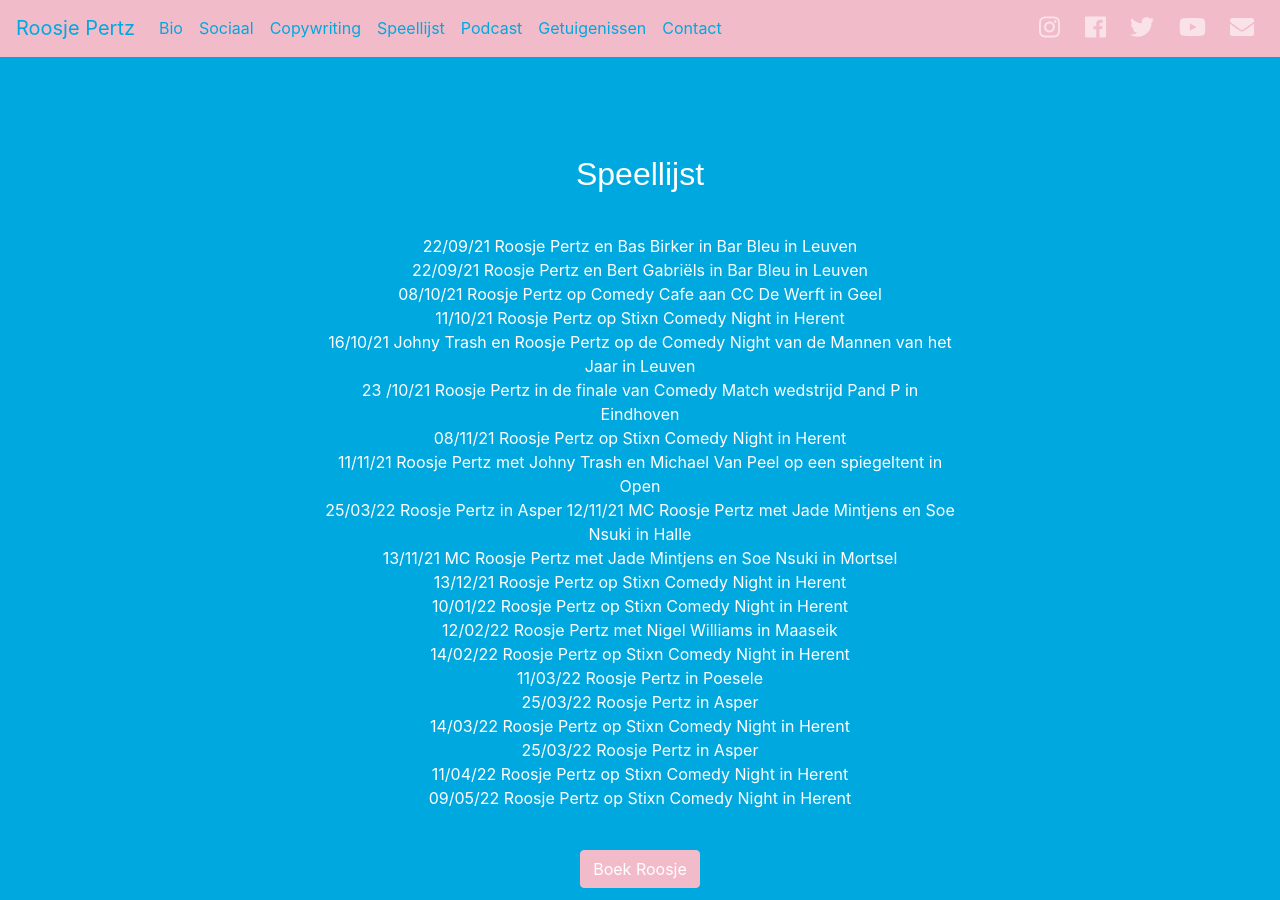
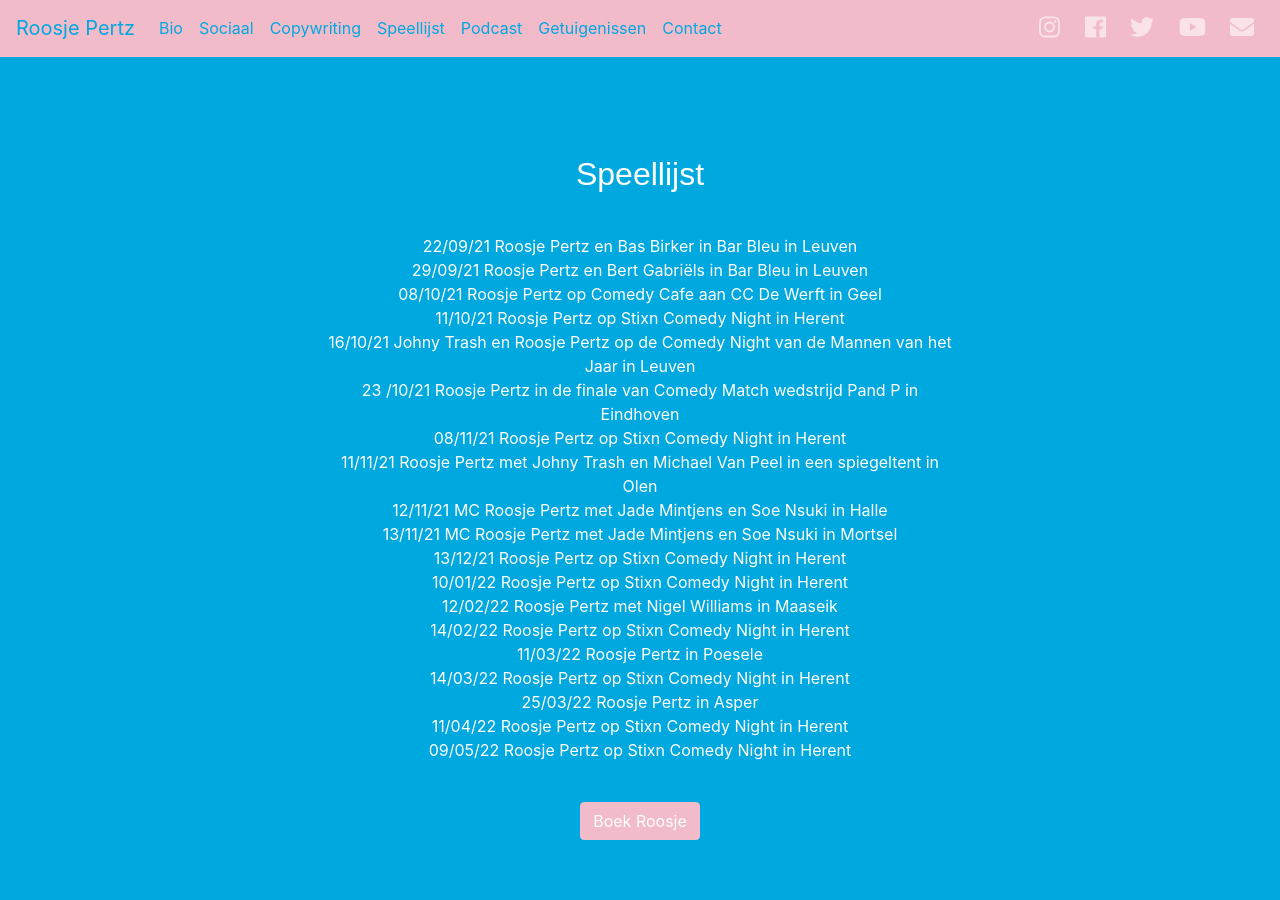
Before and after one commit to deprezedouard/roosjepertzbe, a Jekyll site: the page built from index.markdown, in a window 1280 px wide and 900 px high, scrolled down 1980 px. Built offline with Jekyll 4.4.1, drawn with Linux system fonts in a browser that asks for light colours; nearby versions of some CDN libraries; some web fonts are replaced; comment, search, counter and statistics services are not loaded.

Commit message:
Updated Index

```diff
--- a/index.markdown
+++ b/index.markdown
@@ -15,22 +15,21 @@
 speellijst_titel: Speellijst
 speellijst_button: Boek Roosje
 speellijst: " <br> 22/09/21 Roosje Pertz en Bas Birker in Bar Bleu in Leuven  <br>
-  22/09/21 Roosje Pertz en Bert Gabriëls in Bar Bleu in Leuven  <br> 08/10/21 Roosje
+  29/09/21 Roosje Pertz en Bert Gabriëls in Bar Bleu in Leuven  <br> 08/10/21 Roosje
   Pertz op Comedy Cafe aan CC De Werft in Geel <br> 11/10/21  Roosje Pertz op Stixn
   Comedy Night in Herent  <br> 16/10/21 Johny Trash en Roosje Pertz op de Comedy Night
   van de Mannen van het Jaar in Leuven <br> 23 /10/21 Roosje Pertz in de finale van
   Comedy Match wedstrijd Pand P in Eindhoven   <br>  08/11/21  Roosje Pertz op Stixn
   Comedy Night in Herent  <br> 11/11/21  Roosje Pertz met Johny Trash en Michael Van
-  Peel op een spiegeltent in Open <br> 25/03/22 Roosje Pertz in Asper 12/11/21 MC
-  Roosje Pertz met Jade Mintjens en Soe Nsuki in Halle <br> 13/11/21 MC Roosje Pertz
-  met Jade Mintjens en Soe Nsuki in Mortsel  <br>  13/12/21  Roosje Pertz op Stixn
-  Comedy Night in Herent <br> 10/01/22  Roosje Pertz op Stixn Comedy Night in Herent
-  <br>12/02/22 Roosje Pertz met Nigel Williams in Maaseik <br> 14/02/22  Roosje Pertz
-  op Stixn Comedy Night in Herent  <br> 11/03/22  Roosje Pertz  in Poesele  <br> 25/03/22
-  Roosje Pertz in Asper <br> 14/03/22  Roosje Pertz op Stixn Comedy Night in Herent
-  <br> 25/03/22 Roosje Pertz in Asper <br> 11/04/22  Roosje Pertz op Stixn Comedy
-  Night in Herent\n<br> 09/05/22  Roosje Pertz op Stixn Comedy Night in Herent <br>
-  \ "
+  Peel in een spiegeltent in Olen  <br> 12/11/21 MC Roosje Pertz met Jade Mintjens
+  en Soe Nsuki in Halle <br> 13/11/21 MC Roosje Pertz met Jade Mintjens en Soe Nsuki
+  in Mortsel  <br>  13/12/21  Roosje Pertz op Stixn Comedy Night in Herent <br> 10/01/22
+  \ Roosje Pertz op Stixn Comedy Night in Herent <br>12/02/22 Roosje Pertz met Nigel
+  Williams in Maaseik <br> 14/02/22  Roosje Pertz op Stixn Comedy Night in Herent
+  \ <br> 11/03/22  Roosje Pertz  in Poesele  <br> 14/03/22  Roosje Pertz op Stixn
+  Comedy Night in Herent <br> 25/03/22 Roosje Pertz in Asper <br> 11/04/22  Roosje
+  Pertz op Stixn Comedy Night in Herent\n<br> 09/05/22  Roosje Pertz op Stixn Comedy
+  Night in Herent <br>  "
 podcast_title: Kilocast
 getuigenissen_title: Getuigenissen van collega's
 getuigenissen_text: "'Zonder twijfel de allergrappigste blondine van heel Kessel-Lo
```
